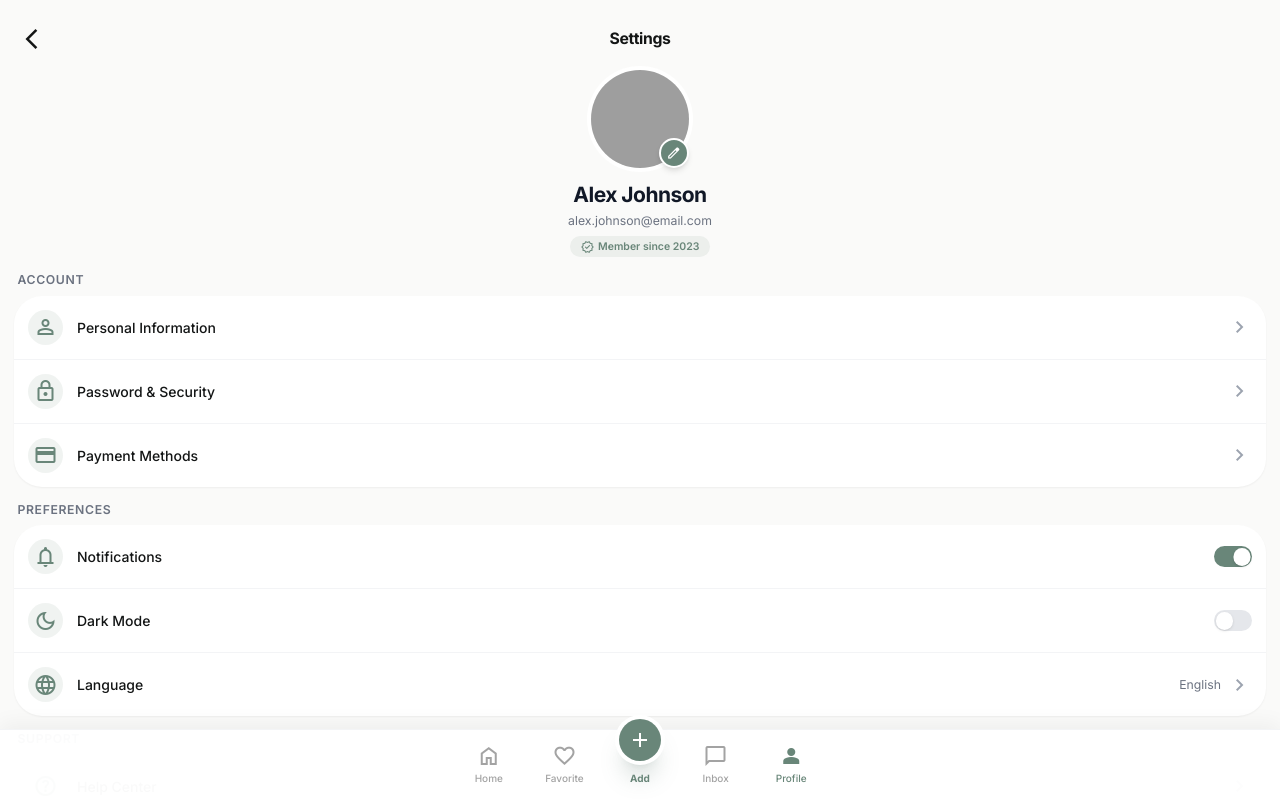
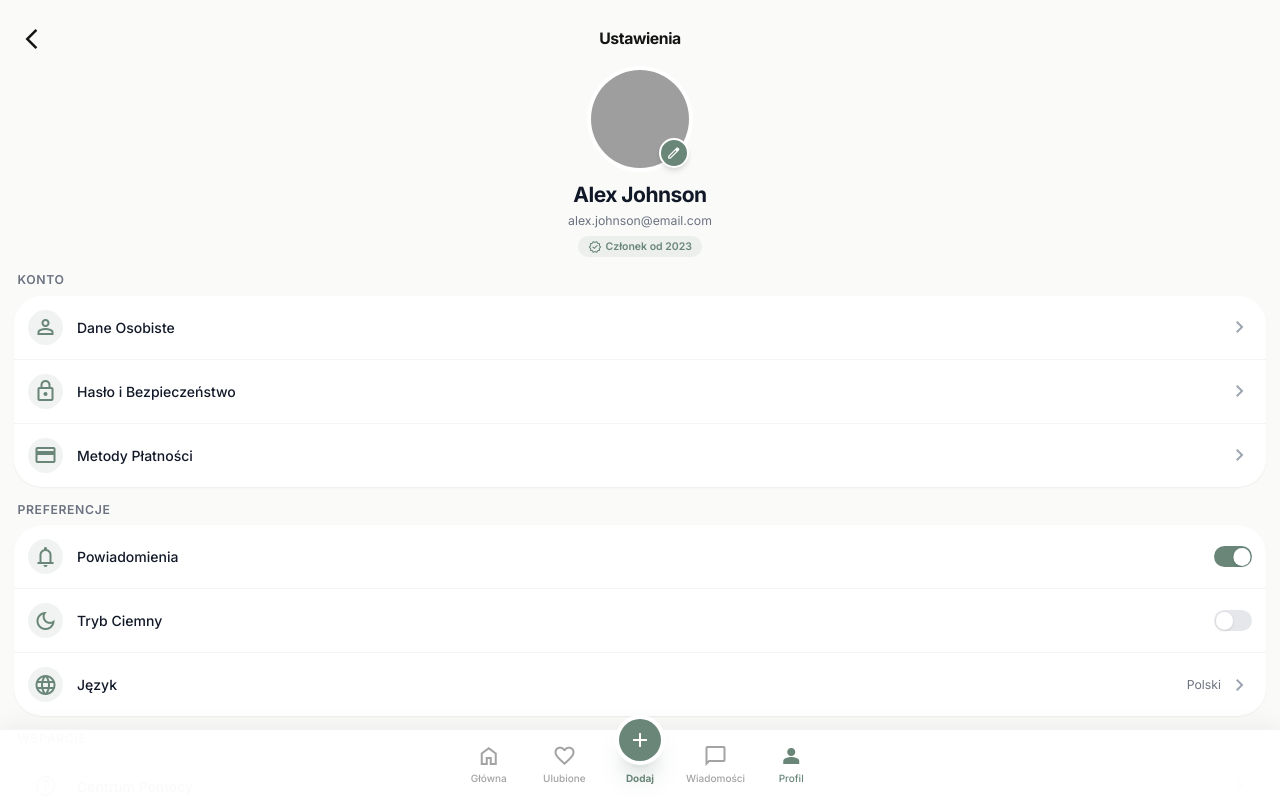
Before and after one commit to GifekPromnice/stitch_product_details, a React (Vite) app: page /profile in a window 1280 px wide. Shown: the top 800 px of the page. Built offline with nearby package versions, Linux system fonts and the light colour scheme; grey boxes are pictures that could not be loaded.

Commit message:
Implement Global Theme and Language Support (Default PL)

```diff
--- a/src/components/Layout.jsx
+++ b/src/components/Layout.jsx
@@ -1,15 +1,17 @@
 import { Link, useLocation } from 'react-router-dom';
+import { useSettings } from '../context/SettingsContext';
 
 const Layout = ({ children }) => {
     const location = useLocation();
     const currentPath = location.pathname;
+    const { t } = useSettings();
 
     const navItems = [
-        { name: 'Home', icon: 'home', path: '/home' },
-        { name: 'Favorite', icon: 'favorite', path: '/favorites' },
-        { name: 'Add', icon: 'add', path: '/add-listing', isAction: true },
-        { name: 'Inbox', icon: 'chat_bubble', path: '/chat' },
-        { name: 'Profile', icon: 'person', path: '/profile' },
+        { name: t('nav.home'), icon: 'home', path: '/home' },
+        { name: t('nav.favorite'), icon: 'favorite', path: '/favorites' },
+        { name: t('nav.add'), icon: 'add', path: '/add-listing', isAction: true },
+        { name: t('nav.inbox'), icon: 'chat_bubble', path: '/chat' },
+        { name: t('nav.profile'), icon: 'person', path: '/profile' },
     ];
 
     return (
--- /dev/null
+++ b/src/context/SettingsContext.jsx
@@ -0,0 +1,178 @@
+import React, { createContext, useState, useEffect, useContext } from 'react';
+
+const SettingsContext = createContext();
+
+export const useSettings = () => useContext(SettingsContext);
+
+export const SettingsProvider = ({ children }) => {
+    // Theme State
+    const [theme, setTheme] = useState(() => {
+        if (typeof window !== 'undefined') {
+            return localStorage.getItem('theme') || 'light';
+        }
+        return 'light';
+    });
+
+    // Language State ('pl' is default)
+    const [language, setLanguage] = useState(() => {
+        if (typeof window !== 'undefined') {
+            return localStorage.getItem('language') || 'pl';
+        }
+        return 'pl';
+    });
+
+    // Toggle Theme
+    const toggleTheme = () => {
+        const newTheme = theme === 'light' ? 'dark' : 'light';
+        setTheme(newTheme);
+        localStorage.setItem('theme', newTheme);
+    };
+
+    // Toggle Language
+    const toggleLanguage = () => {
+        const newLang = language === 'en' ? 'pl' : 'en';
+        setLanguage(newLang);
+        localStorage.setItem('language', newLang);
+    };
+
+    // Apply Theme to Document
+    useEffect(() => {
+        const root = window.document.documentElement;
+        root.classList.remove('light', 'dark');
+        root.classList.add(theme);
+    }, [theme]);
+
+    // Translations Dictionary
+    const translations = {
+        en: {
+            // Navigation
+            'nav.home': 'Home',
+            'nav.favorite': 'Favorites',
+            'nav.add': 'Add',
+            'nav.inbox': 'Inbox',
+            'nav.profile': 'Profile',
+
+            // Home
+            'home.searchPlaceholder': 'Search furniture...',
+            'home.banner': 'Modern Furniture',
+            'home.bannerSub': 'For your dream home',
+
+            // Profile / Settings
+            'profile.title': 'Settings',
+            'profile.account': 'Account',
+            'profile.personalInfo': 'Personal Information',
+            'profile.passwordSecurity': 'Password & Security',
+            'profile.paymentMethods': 'Payment Methods',
+            'profile.preferences': 'Preferences',
+            'profile.notifications': 'Notifications',
+            'profile.darkMode': 'Dark Mode',
+            'profile.language': 'Language',
+            'profile.support': 'Support',
+            'profile.helpCenter': 'Help Center',
+            'profile.privacyPolicy': 'Privacy Policy',
+            'profile.logout': 'Log Out',
+            'profile.memberSince': 'Member since',
+
+            // Favorites
+            'favorites.title': 'Favorites',
+            'favorites.emptyTitle': 'No favorites yet',
+            'favorites.emptySub': 'Items you love will appear here.',
+            'favorites.startExploring': 'Start Exploring',
+
+            // Checkout
+            'checkout.title': 'Checkout',
+            'checkout.orderSummary': 'Order Summary',
+            'checkout.shippingAddress': 'Shipping Address',
+            'checkout.deliveryMethod': 'Delivery Method',
+            'checkout.paymentMethod': 'Payment Method',
+            'checkout.total': 'Total',
+            'checkout.placeOrder': 'Place Order',
+            'checkout.delivery.courier': 'Courier',
+            'checkout.delivery.furgonetka': 'Furgonetka.pl',
+            'checkout.delivery.pickup': 'Self Pickup',
+            'checkout.payment.card': 'Credit Card',
+            'checkout.payment.payu': 'PayU',
+            'checkout.payment.transfer': 'Classic Transfer',
+            'checkout.payment.cod': 'Cash on Delivery',
+
+            // Generic
+            'currency': '$',
+        },
+        pl: {
+            // Navigation
+            'nav.home': 'Główna',
+            'nav.favorite': 'Ulubione',
+            'nav.add': 'Dodaj',
+            'nav.inbox': 'Wiadomości',
+            'nav.profile': 'Profil',
+
+            // Home
+            'home.searchPlaceholder': 'Szukaj mebli...',
+            'home.banner': 'Nowoczesne Meble',
+            'home.bannerSub': 'Do Twojego wymarzonego domu',
+
+            // Profile / Settings
+            'profile.title': 'Ustawienia',
+            'profile.account': 'Konto',
+            'profile.personalInfo': 'Dane Osobiste',
+            'profile.passwordSecurity': 'Hasło i Bezpieczeństwo',
+            'profile.paymentMethods': 'Metody Płatności',
+            'profile.preferences': 'Preferencje',
+            'profile.notifications': 'Powiadomienia',
+            'profile.darkMode': 'Tryb Ciemny',
+            'profile.language': 'Język',
+            'profile.support': 'Wsparcie',
+            'profile.helpCenter': 'Centrum Pomocy',
+            'profile.privacyPolicy': 'Polityka Prywatności',
+            'profile.logout': 'Wyloguj',
+            'profile.memberSince': 'Członek od',
+
+            // Favorites
+            'favorites.title': 'Ulubione',
+            'favorites.emptyTitle': 'Brak ulubionych',
+            'favorites.emptySub': 'Tu pojawią się przedmioty, które polubisz.',
+            'favorites.startExploring': 'Zacznij Odkrywać',
+
+            // Checkout
+            'checkout.title': 'Podsumowanie',
+            'checkout.orderSummary': 'Zamówienie',
+            'checkout.shippingAddress': 'Adres Dostawy',
+            'checkout.deliveryMethod': 'Metoda Dostawy',
+            'checkout.paymentMethod': 'Metoda Płatności',
+            'checkout.total': 'Razem',
+            'checkout.placeOrder': 'Złóż Zamówienie',
+            'checkout.delivery.courier': 'Kurier',
+            'checkout.delivery.furgonetka': 'Furgonetka.pl',
+            'checkout.delivery.pickup': 'Odbiór Osobisty',
+            'checkout.payment.card': 'Karta Kredytowa',
+            'checkout.payment.payu': 'PayU',
+            'checkout.payment.transfer': 'Przelew Tradycyjny',
+            'checkout.payment.cod': 'Za Pobraniem',
+
+            // Generic
+            'currency': 'zł',
+        }
+    };
+
+    const t = (key) => {
+        return translations[language][key] || key;
+    };
+
+    // Helper for currency formatting
+    const formatPrice = (price) => {
+        if (language === 'pl') {
+            // Assuming 1 USD = 4 PLN for roughly logic, or just display raw
+            // Ideally we'd convert, but for now let's just swap symbol/format
+            // Simple mockup conversion
+            const val = price * 4;
+            return `${val.toFixed(2)} zł`;
+        }
+        return `$${price.toFixed(2)}`;
+    };
+
+    return (
+        <SettingsContext.Provider value={{ theme, toggleTheme, language, toggleLanguage, t, formatPrice }}>
+            {children}
+        </SettingsContext.Provider>
+    );
+};
--- a/src/main.jsx
+++ b/src/main.jsx
@@ -3,9 +3,13 @@ import ReactDOM from 'react-dom/client'
 import App from './App.jsx'
 import './index.css'
 
+import { SettingsProvider } from './context/SettingsContext.jsx'
+
 ReactDOM.createRoot(document.getElementById('root')).render(
     <React.StrictMode>
-        <App />
+        <SettingsProvider>
+            <App />
+        </SettingsProvider>
     </React.StrictMode>,
 )
 
--- a/src/screens/Profile.jsx
+++ b/src/screens/Profile.jsx
@@ -1,30 +1,43 @@
 import { useNavigate } from 'react-router-dom';
+import { useSettings } from '../context/SettingsContext';
 
 const Profile = () => {
     const navigate = useNavigate();
+    const { theme, toggleTheme, language, toggleLanguage, t } = useSettings();
 
     const menuItems = [
         {
-            category: 'Account',
+            category: t('profile.account'),
             items: [
-                { name: 'Personal Information', icon: 'person', onClick: () => navigate('/personal-information') },
-                { name: 'Password & Security', icon: 'lock', onClick: () => navigate('/password-security') },
-                { name: 'Payment Methods', icon: 'credit_card', onClick: () => navigate('/wallet') },
+                { name: t('profile.personalInfo'), icon: 'person', onClick: () => navigate('/personal-information') },
+                { name: t('profile.passwordSecurity'), icon: 'lock', onClick: () => navigate('/password-security') },
+                { name: t('profile.paymentMethods'), icon: 'credit_card', onClick: () => navigate('/wallet') },
             ]
         },
         {
-            category: 'Preferences',
+            category: t('profile.preferences'),
             items: [
-                { name: 'Notifications', icon: 'notifications', isToggle: true, defaultOn: true },
-                { name: 'Dark Mode', icon: 'dark_mode', isToggle: true, defaultOn: false },
-                { name: 'Language', icon: 'language', value: 'English' },
+                { name: t('profile.notifications'), icon: 'notifications', isToggle: true, defaultOn: true },
+                {
+                    name: t('profile.darkMode'),
+                    icon: 'dark_mode',
+                    isToggle: true,
+                    defaultOn: theme === 'dark',
+                    onToggle: toggleTheme
+                },
+                {
+                    name: t('profile.language'),
+                    icon: 'language',
+                    value: language === 'en' ? 'English' : 'Polski',
+                    onClick: toggleLanguage
+                },
             ]
         },
         {
-            category: 'Support',
+            category: t('profile.support'),
             items: [
-                { name: 'Help Center', icon: 'help' },
-                { name: 'Privacy Policy', icon: 'policy' },
+                { name: t('profile.helpCenter'), icon: 'help' },
+                { name: t('profile.privacyPolicy'), icon: 'policy' },
             ]
         }
     ];
@@ -36,7 +49,7 @@ const Profile = () => {
                     className="flex size-10 items-center justify-center rounded-full hover:bg-black/5 dark:hover:bg-white/10 transition-colors">
                     <span className="material-symbols-outlined text-[24px]">arrow_back_ios_new</span>
                 </button>
-                <h2 className="text-lg font-bold leading-tight tracking-tight flex-1 text-center pr-10">Settings</h2>
+                <h2 className="text-lg font-bold leading-tight tracking-tight flex-1 text-center pr-10">{t('profile.title')}</h2>
             </header>
 
             <main className="flex flex-col gap-4 px-4 overflow-y-auto">
@@ -55,7 +68,7 @@ const Profile = () => {
                         <p className="text-gray-500 dark:text-gray-400 text-sm mt-1">alex.johnson@email.com</p>
                         <div className="mt-2 inline-flex items-center gap-1 bg-primary/10 dark:bg-primary/20 px-3 py-1 rounded-full text-primary">
                             <span className="material-symbols-outlined text-[14px]">verified</span>
-                            <p className="text-xs font-semibold">Member since 2023</p>
+                            <p className="text-xs font-semibold">{t('profile.memberSince')} 2023</p>
                         </div>
                     </div>
                 </div>
@@ -68,14 +81,14 @@ const Profile = () => {
                             {group.items.map((item, i) => (
                                 <button
                                     key={i}
-                                    onClick={item.onClick}
+                                    onClick={item.isToggle ? item.onToggle : item.onClick}
                                     className="flex items-center gap-4 p-4 hover:bg-gray-50 dark:hover:bg-white/5 transition-colors text-left w-full group"
                                 >
                                     <div className="flex items-center justify-center rounded-lg bg-primary/10 text-primary shrink-0 size-10 group-hover:bg-primary group-hover:text-white transition-colors duration-300">
                                         <span className="material-symbols-outlined">{item.icon}</span>
                                     </div>
                                     <div className="flex-1 min-w-0">
-                                        <p className="text-base font-medium truncate">{item.name}</p>
+                                        <p className="text-base font-medium truncate text-gray-900 dark:text-white">{item.name}</p>
                                     </div>
                                     {item.isToggle ? (
                                         <div className={`relative inline-flex h-6 w-11 shrink-0 cursor-pointer rounded-full border-2 border-transparent transition-colors duration-200 ease-in-out ${item.defaultOn ? 'bg-primary' : 'bg-gray-200 dark:bg-gray-700'}`}>
@@ -96,14 +109,14 @@ const Profile = () => {
                 ))}
 
                 {/* Log Out */}
-                <div className="flex flex-col gap-4 mt-4">
+                <div className="flex flex-col gap-4 mt-4 text-center pb-8">
                     <button onClick={() => navigate('/')}
                         className="w-full bg-white dark:bg-[#2C2E2D] text-red-500 font-semibold py-4 rounded-xl shadow-sm hover:bg-red-50 dark:hover:bg-red-900/10 transition-colors flex items-center justify-center gap-2">
                         <span className="material-symbols-outlined">logout</span>
-                        Log Out
+                        {t('profile.logout')}
                     </button>
                     <p className="text-center text-xs text-gray-500 dark:text-gray-400">
-                        Again v2.4.0 (Build 302)
+                        Again v2.5.0 (Build 305)
                     </p>
                 </div>
             </main>
```
Also changed, not shown: src/screens/Home.jsx (+5 -3 lines).
